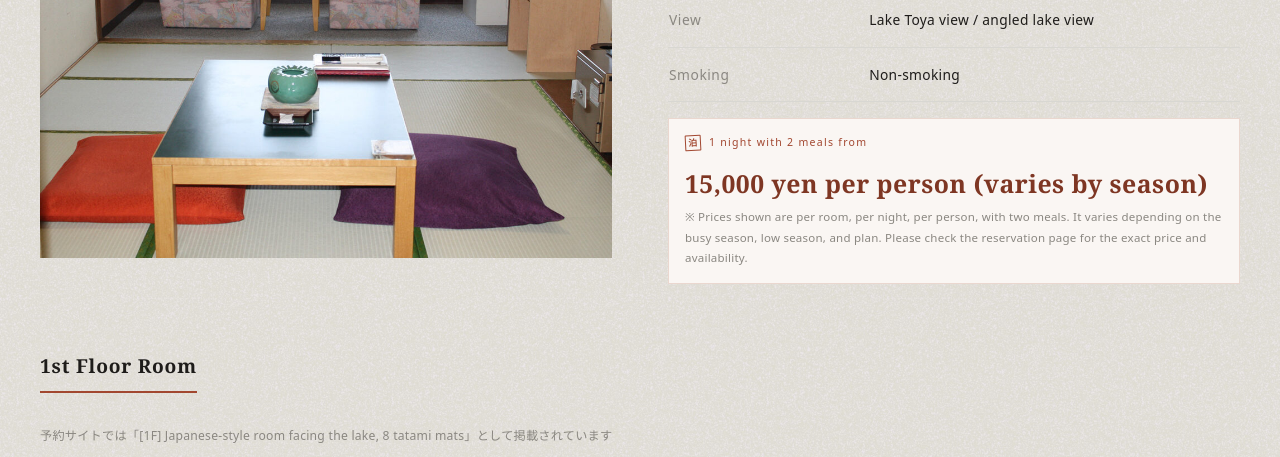
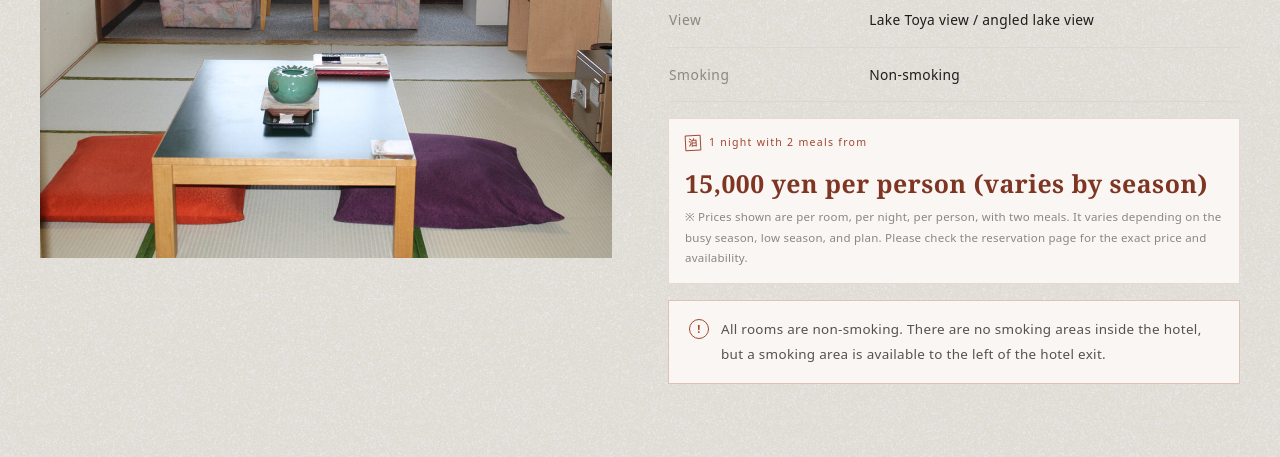
Before and after one commit to mkylzpu1/hotel-grand-toya, an Astro site: page /hotel-grand-toya/en/rooms/ in a window 1280 px wide. Shown: the part 1014-1471 px from the top of the page. Built offline with nearby package versions, Linux system fonts and the light colour scheme; Astro itself is replaced by a stand-in of ours.

Commit message:
feat: add importantNotice field to room sections and update translations

```diff
--- a/src/content/config.ts
+++ b/src/content/config.ts
@@ -255,6 +255,7 @@ const roomsPage = defineCollection({
       icon: z.string(),
     }),
     priceNote: z.string().optional(),
+    importantNotice: z.string().optional(),
     // ページ内アンカーナビ。「和室」「洋室」の2リンクのみ。
     quickNav: z.array(
       z.object({
--- a/src/content/rooms-page/rooms-page.en.json
+++ b/src/content/rooms-page/rooms-page.en.json
@@ -340,6 +340,7 @@
     }
   ],
   "priceNote": "Prices shown are per room, per night, per person, with two meals. It varies depending on the busy season, low season, and plan. Please check the reservation page for the exact price and availability.",
+  "importantNotice": "All rooms are non-smoking. There are no smoking areas inside the hotel, but a smoking area is available to the left of the hotel exit.",
   "basicInfoLabels": {
     "size": "Size",
     "capacity": "Capacity",
--- a/src/content/rooms-page/rooms-page.ja.json
+++ b/src/content/rooms-page/rooms-page.ja.json
@@ -340,6 +340,7 @@
     }
   ],
   "priceNote": "表示価格は1室1泊2食付・お一人様あたりの目安です。繁忙期・閑散期やプランにより変動します。正確な料金・空室状況は予約ページでご確認ください。",
+  "importantNotice": "全客室禁煙です。館内に喫煙所はございませんが、ホテル出口を出て左側に喫煙スペースをご用意しております。",
   "basicInfoLabels": {
     "size": "広さ",
     "capacity": "定員",
--- a/src/content/rooms-page/rooms-page.ko.json
+++ b/src/content/rooms-page/rooms-page.ko.json
@@ -340,6 +340,7 @@
     }
   ],
   "priceNote": "표시된 요금은 객실당, 1박당, 1인당이며, 2회 식사할 수 있습니다. 성수기, 비수기, 계획에 따라 다릅니다. 정확한 요금과 예약 가능 여부는 예약 페이지에서 확인하세요.",
+  "importantNotice": "모든 객실은 금연입니다. 호텔 내에는 흡연 구역이 없지만, 호텔 출구 왼쪽에 흡연 공간이 마련되어 있습니다.",
   "basicInfoLabels": {
     "size": "면적",
     "capacity": "정원",
--- a/src/content/rooms-page/rooms-page.zh.json
+++ b/src/content/rooms-page/rooms-page.zh.json
@@ -340,6 +340,7 @@
     }
   ],
   "priceNote": "显示的价格为每间客房、每晚、每人，含两餐。具体取决于旺季、淡季和计划。请查看预订页面，了解确切价格和可订状态。",
+  "importantNotice": "所有客房均为禁烟房。酒店内没有吸烟区，但在酒店出口左侧设有吸烟区。",
   "basicInfoLabels": {
     "size": "面积",
     "capacity": "定员",
--- a/src/pages/[lang]/rooms.astro
+++ b/src/pages/[lang]/rooms.astro
@@ -107,6 +107,18 @@ const page = pageEntry.data;
                             ※ {page.priceNote}
                           </p>
                         )}
+                      </div>
+                    )}
+                    {page.importantNotice && (
+                      <div class="mx-auto mt-4 max-w-[1320px]">
+                        <div class="flex items-start gap-3 border border-[#A24730]/30 bg-[#FAF6F3] px-5 py-4">
+                          <span class="mt-0.5 flex h-5 w-5 shrink-0 items-center justify-center rounded-full border-[1.5px] border-[#A24730] text-[0.68rem] font-bold text-[#A24730]">
+                            !
+                          </span>
+                          <p class="text-[0.84rem] leading-[1.85] text-[#55524C]">
+                            {page.importantNotice}
+                          </p>
+                        </div>
                       </div>
                     )}
                   </div>
```
Also changed, not shown: public/admin/config.yml (+7 -0 lines).
